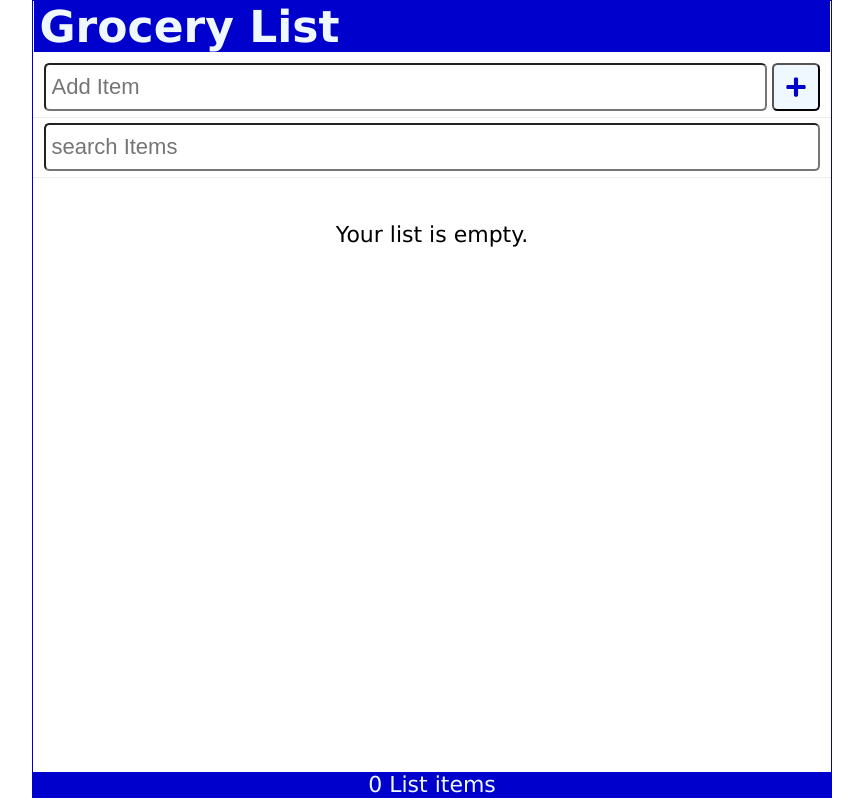
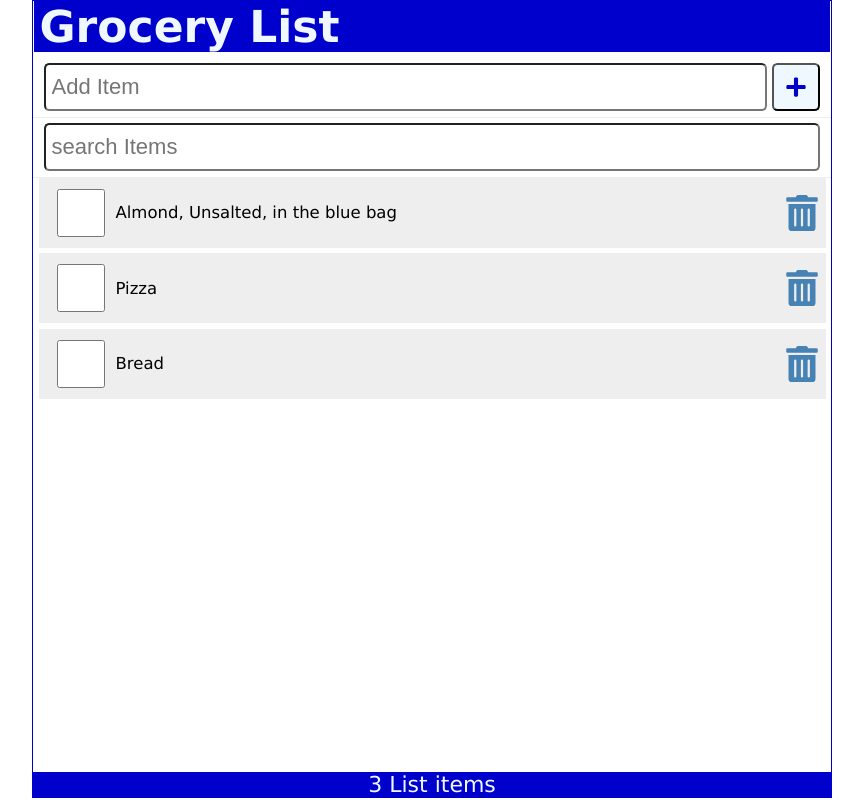
Before and after one commit to Damilolaadefenwa/devLab101, a React (Vite) app in the folder lesson01/: page / in a window 1280 px wide. Shown: the whole page, without its empty margins (208-1071 px from the left). Built offline with nearby package versions, Linux system fonts and the light colour scheme; data requests are answered from the project's data file.

Commit message:
sixth commits

```diff
--- a/lesson01/src/App.jsx
+++ b/lesson01/src/App.jsx
@@ -8,15 +8,24 @@ import AddItem from './AddItem.jsx'
 import Content from './Contents.jsx'
 import Footer from './Footer.jsx'
 import { useState, useEffect } from 'react';
+import apiRequest from './apiRequest.jsx';
 
 function App() {
+  // Fetching Data through API and using json dummy db.
+  const API_URL = 'http://localhost:3500/items';
+
   /* 1. DECLARE REACT USESTATE FOR DYNAMIC RESULT HERE */
   //This is the new-short replacement for old-default-object and useState that was commented-out.
-  const [items, setItems] = useState(JSON.parse(localStorage.getItem('shoppinglist')) || []);
+  const [items, setItems] = useState([]);
+  /* const [items, setItems] = useState(JSON.parse(localStorage.getItem('shoppinglist')) || []); */
   //Declaring a useState for adding New-item for the Add Form
   const [newItem, setNewItem] = useState('')
   //Declaring a useState for searching item in the Search Form
   const [search, setSearch] = useState('')
+  //Catching and Set Errors
+  const [fetchError, setFetchError] = useState(null);
+  //Declaring the Loading-state When waiting for the API ASYNC function.
+  const [isLoading, setIsLoading] = useState(true);
 
   // This was the formal Object hold default Items before replacing
   // it with the current state
@@ -39,33 +48,89 @@ function App() {
   ]); */
 
   /*2. DECLARE YOUR FUNCTION-METHOD/PROPS HERE*/
-  //Declaring useEffect Hook to effecting load data in the function below
-  //This function display/get the item set and store in the local storage
+  //A).Declaring useEffect Hook to effecting load data in the function below
+  /* useEffect(() => {
+    localStorage.setItem('shoppinglist', JSON.stringify(items));
+  }, [items]) */
+  //B).This function display/get the item set and store in the local storage. Then change to using the hook-useEffect together with Async-Await to fetch the data from local json-db like real MongoDB could do.We also set a timeout of 2000s to display isloading message while awaiting the restful API
   useEffect(() => {
-    localStorage.setItem('shoppinglist', JSON.stringify(items));
-  }, [items])
+
+    const fetchItems = async () => {
+      try {
+        const response = await fetch(API_URL);
+        if (!response.ok) throw Error('Did not receive expected data');
+        const listItems = await response.json();
+        // console.log(listItems)
+        setItems(listItems);
+        setFetchError(null);
+      } catch (error) {
+        setFetchError(error.message);
+      } finally {
+        setIsLoading(false);
+      }
+    }
+    setTimeout(() => {
+      (async () => await fetchItems())();
+    }, 2000)
+
+  }, [])
 
   //Defining the what the addItem function will do
   //Which is to add new item to the form
-  const addItem = (item) => {
+  // 1. Add 'async' right before the parentheses
+  const addItem = async (item) => {
     const id = items.length ? items[items.length - 1].id + 1 : 1;
     const myNewItem = { id, checked: false, item };
     const listItems = [...items, myNewItem];
+
+    // Update the screen instantly for a fast user experience
     setItems(listItems);
+
+    // 2. Define your options for the API
+    const postOptions = {
+      method: 'POST',
+      headers: {
+        'Content-Type': 'application/json'
+      },
+      body: JSON.stringify(myNewItem)
+    };
+
+    // 3. Now you can safely use 'await' here!
+    const result = await apiRequest(API_URL, postOptions);
+    if (result) setFetchError(result);
   }
 
   //This function is used to check-mark the item in the grocery list
-  const handleCheck = (id) => {
+  const handleCheck = async (id) => {
     /* console.log(`key: ${id}`) */
     const listItems = items.map((item) => item.id === id ? { ...item, checked: !item.checked } : item);
     setItems(listItems);
+
+    //Updating the check status of the item for the CRUD operation
+    const myItem = listItems.filter((item) => item.id === id);
+    const updateOptions = {
+      method: 'PATCH',
+      headers: {
+        'Content-Type': 'application/json'
+      },
+      body: JSON.stringify({checked: myItem[0].checked})
+    }
+    const reqUrl = `${API_URL}/${id}`;
+    const result = await apiRequest(reqUrl, updateOptions);
+    if (result) setFetchError(result);
   }
 
   //This function used to delete the grocery list item
-  const handleDelete = (id) => {
+  const handleDelete = async (id) => {
     /* console.log(id); */
     const listItems = items.filter((item) => item.id !== id);
     setItems(listItems);
+
+    //Writing CRUD operation for the delete.
+    const deleteOptions = { method: 'DELETE' };
+    const reqUrl = `${API_URL}/${id}`;
+    const result = await apiRequest(reqUrl, deleteOptions);
+    if (result) setFetchError(result);
   }
 
   //This function handle the submit action of the input form.
@@ -92,13 +157,16 @@ function App() {
           search={search}
           setSearch={setSearch}
         />
-        <Content
-          items={items.filter(item => ((item.item).toLowerCase()).includes(search.toLowerCase()))}
-          handleCheck={handleCheck}
-          handleDelete={handleDelete}
-        />
+        <main>
+          {isLoading && <p>Loading Items...</p>}
+          {fetchError && <p style={{color:"Red"}}>{`Error: ${fetchError}`}</p>}
+          {!fetchError && !isLoading && <Content
+            items={items.filter(item => ((item.item).toLowerCase()).includes(search.toLowerCase()))}
+            handleCheck={handleCheck}
+            handleDelete={handleDelete}
+          />}
+        </main>
         <Footer length={items.length} />
-
       </div>
     </>
   )
--- a/lesson01/src/Contents.jsx
+++ b/lesson01/src/Contents.jsx
@@ -3,7 +3,7 @@ import ItemList from './ItemList.jsx';
 
 const Content = ({items, handleCheck, handleDelete}) => {
   return (
-    <main>
+    <>
       {items.length ? (
         <ItemList
           items={items}
@@ -15,7 +15,7 @@ const Content = ({items, handleCheck, handleDelete}) => {
           Your list is empty.
         </p>
       )}
-    </main>
+    </>
   )
 }
 
--- /dev/null
+++ b/lesson01/src/apiRequest.jsx
@@ -0,0 +1,13 @@
+/* Performing CRUD OPERATION */
+const apiRequest = async (url = '', optionsOb = null, errMsg = null) => {
+    try {
+        const response = await fetch(url, optionsOb);
+        if (!response.ok) throw Error('Please reload the app');
+    } catch (err) {
+        errMsg = err.message;
+    } finally {
+        return errMsg;
+    }
+}
+
+export default apiRequest;
```
Also changed, not shown: lesson01/data/db.json (indentation only), 1 other file (tests, documents, lock files or other folders).
